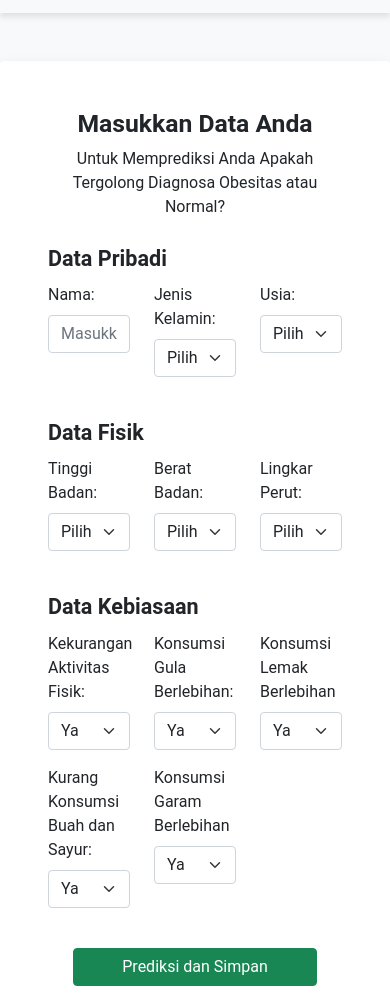
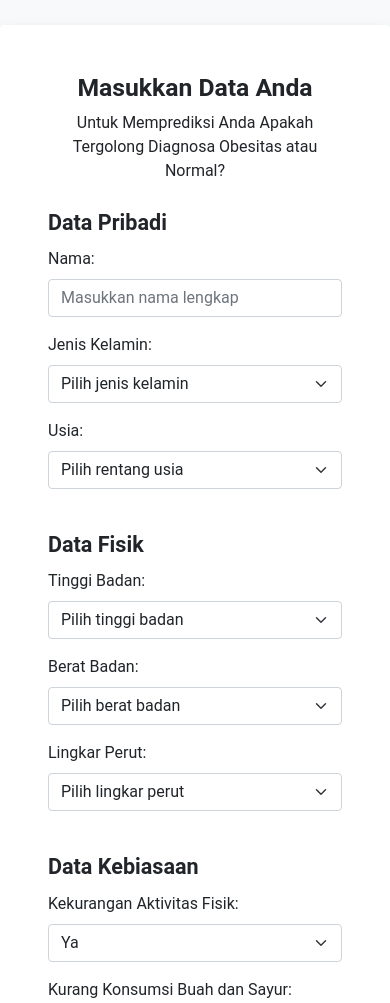
Before and after one commit to nurwahyuam/sistem-prediksi-obesitas-naive-bayes, a plain HTML site: page index.html in a window 390 px wide. Shown: the part 97-1100 px from the top of the page. Drawn offline with nearby package versions, Linux system fonts and the light colour scheme.

Commit message:
Memperbaiki Responsive Android

```diff
--- a/index.html
+++ b/index.html
@@ -20,7 +20,7 @@
               d="M5 1a1 1 0 0 1 1-1h4a1 1 0 0 1 1 1v1a1 1 0 0 1 1 1v4h3a1 1 0 0 1 1 1v7a1 1 0 0 1-1 1H1a1 1 0 0 1-1-1V8a1 1 0 0 1 1-1h3V3a1 1 0 0 1 1-1zm2 14h2v-3H7zm3 0h1V3H5v12h1v-3a1 1 0 0 1 1-1h2a1 1 0 0 1 1 1zm0-14H6v1h4zm2 7v7h3V8zm-8 7V8H1v7z"
             />
           </svg>
-          <p class="fw-bold mb-0">Naive Bayes Obesitas</p>
+          <p class="fw-bold mb-0 d-none d-md-block">Naive Bayes Obesitas</p>
         </div>
         <a href="dashboard.html" class="text-decoration-none">
           <button type="button" class="btn btn-primary">Dashboard</button>
@@ -35,11 +35,11 @@
         <fieldset class="mb-4">
           <legend class="fw-bold">Data Pribadi</legend>
           <div class="row d-flex">
-            <div class="col-4 mb-3">
+            <div class="col-md-4 mb-3">
               <label for="nama" class="form-label">Nama:</label>
               <input type="text" id="nama" class="form-control" placeholder="Masukkan nama lengkap" required />
             </div>
-            <div class="col-4 mb-3">
+            <div class="col-md-4 mb-3">
               <label for="jenisKelamin" class="form-label">Jenis Kelamin:</label>
               <select id="jenisKelamin" class="form-select" required>
                 <option value="">Pilih jenis kelamin</option>
@@ -47,7 +47,7 @@
                 <option value="P">Perempuan</option>
               </select>
             </div>
-            <div class="col-4 mb-3">
+            <div class="col-md-4 mb-3">
               <label for="usia" class="form-label">Usia:</label>
               <select id="usia" class="form-select" required>
                 <option value="">Pilih rentang usia</option>
@@ -61,7 +61,7 @@
         <fieldset class="mb-4">
           <legend class="fw-bold">Data Fisik</legend>
           <div class="row d-flex">
-            <div class="col-4 mb-3">
+            <div class="col-md-4 mb-3">
               <label for="tinggiBadan" class="form-label">Tinggi Badan:</label>
               <select id="tinggiBadan" class="form-select" required>
                 <option value="">Pilih tinggi badan</option>
@@ -70,7 +70,7 @@
                 <option value="Tinggi">166-178 cm</option>
               </select>
             </div>
-            <div class="col-4 mb-3">
+            <div class="col-md-4 mb-3">
               <label for="beratBadan" class="form-label">Berat Badan:</label>
               <select id="beratBadan" class="form-select" required>
                 <option value="">Pilih berat badan</option>
@@ -79,7 +79,7 @@
                 <option value="Berat">78-96 kg</option>
               </select>
             </div>
-            <div class="col-4 mb-3">
+            <div class="col-md-4 mb-3">
               <label for="lingkarPerut" class="form-label">Lingkar Perut:</label>
               <select id="lingkarPerut" class="form-select" required>
                 <option value="">Pilih lingkar perut</option>
@@ -93,7 +93,7 @@
         <fieldset class="mb-4">
           <legend class="fw-bold">Data Kebiasaan</legend>
           <div class="row d-flex">
-            <div class="col-4">
+            <div class="col-md-4">
               <div class="mb-3">
                 <label for="kurangAktifitas" class="form-label">Kekurangan Aktivitas Fisik:</label>
                 <select id="kurangAktifitas" class="form-select" required>
@@ -109,7 +109,7 @@
                 </select>
               </div>
             </div>
-            <div class="col-4">
+            <div class="col-md-4">
               <div class="mb-3">
                 <label for="gulaBerlebihan" class="form-label">Konsumsi Gula Berlebihan:</label>
                 <select id="gulaBerlebihan" class="form-select" required>
@@ -125,7 +125,7 @@
                 </select>
               </div>
             </div>
-            <div class="col-4">
+            <div class="col-md-4">
               <div class="mb-3">
                 <label for="lemakBerlebihan" class="form-label">Konsumsi Lemak Berlebihan</label>
                 <select id="lemakBerlebihan" class="form-select" required>
```
Also changed, not shown: dashboard.html (+3 -3 lines).
